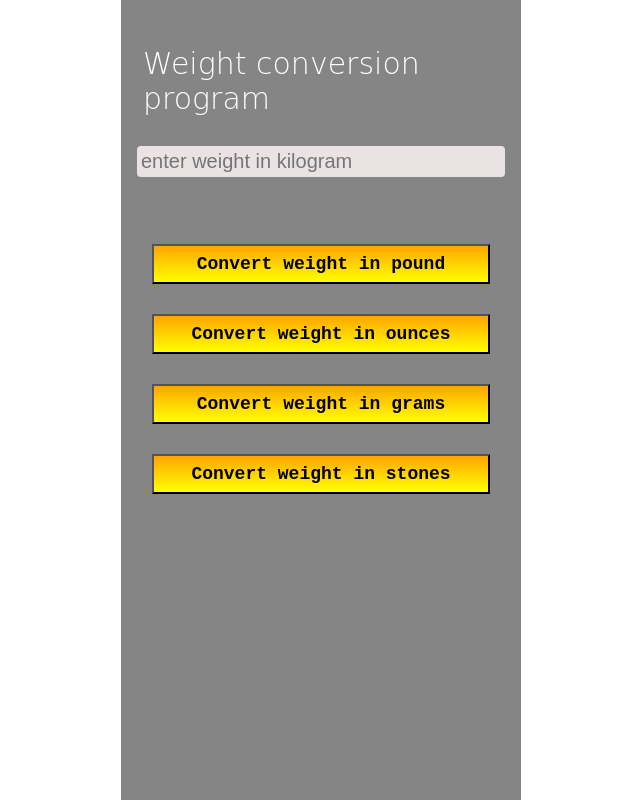
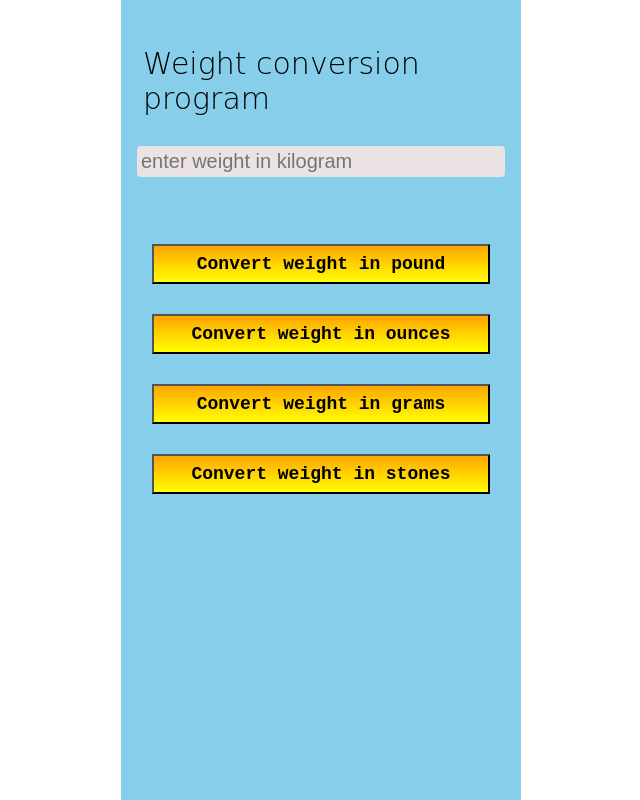
Before and after one commit to rahbaraalam/weightConverter, a plain HTML site: page index.html in a window 1280 px wide. Shown: the whole page, without its empty margins (319-959 px from the left). Drawn offline with Linux system fonts and the light colour scheme; a web font is replaced by a local one.

Commit message:
Update index.html

```diff
--- a/index.html
+++ b/index.html
@@ -15,7 +15,7 @@
             margin: 0px;
         }
         .container{
-            background-color: rgb(133, 133, 133);
+            background-color: skyblue;
             max-width: 400px;
             padding: 1em;
             min-height: 100vh;
@@ -72,7 +72,7 @@
             font-weight: lighter;
             font-family: Arial, Helvetica, sans-serif;
             font-weight: 700;
-            color: white;
+            color: black;
         }
         h3{
             margin-bottom: 1em;
@@ -82,7 +82,7 @@
             font-family: 'Sedgwick Ave Display', cursive;
             font-size: 30px;
             font-weight: lighter;
-            color: white;
+            color: black;
         }
 
 
```
